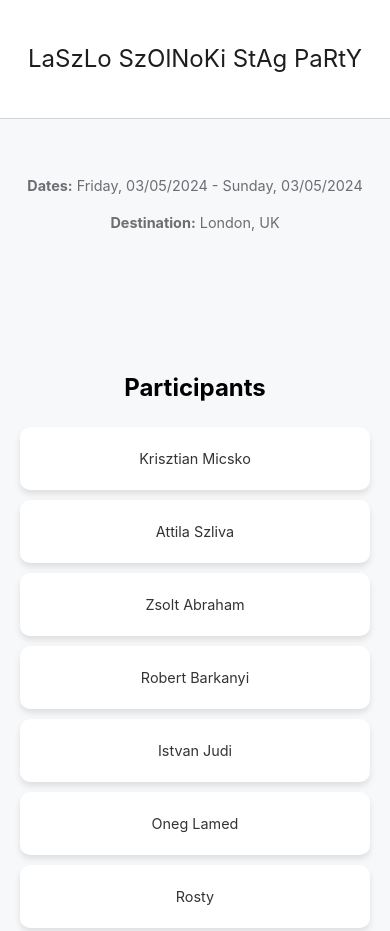
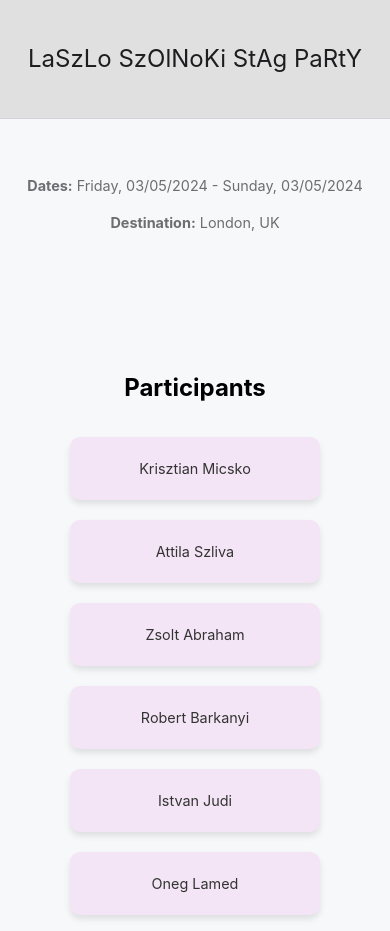
Before and after one commit to DeeOliver/WebSites, a plain HTML site: page index.html in a window 390 px wide. Shown: the top 931 px of the page. Drawn offline with Linux system fonts and the light colour scheme.

Commit message:
style.css

```diff
--- a/style.css
+++ b/style.css
@@ -1,66 +1,73 @@
 body {
     font-family: -apple-system, BlinkMacSystemFont, "Segoe UI", Roboto, "Helvetica Neue", Arial, sans-serif;
-    background-color: #f7f8fa; /* A light grey background for softness */
-    color: #333; /* Dark grey color for text for better readability */
+    background-color: #f7f8fa; /* Light grey background for softness */
+    color: #333; /* Dark grey color for text readability */
     line-height: 1.6;
     margin: 0;
     padding: 0;
 }
 
 header {
-    background-color: #fff; /* White background for the header */
+    background-color: #E0E0E0; /* Soft pastel background for the header */
     color: #1d1d1f; /* Almost black for text */
-    padding: 40px 0; /* Ample padding for a spacious look */
-    border-bottom: 1px solid #d2d2d7; /* A subtle border to delineate the header */
+    padding: 40px 0; /* Spacious padding */
+    border-bottom: 1px solid #d2d2d7; /* Subtle border */
     text-align: center;
 }
 
 header h1 {
     font-weight: normal;
-    font-size: 2rem; /* Large font size for the main heading */
+    font-size: 2rem; /* Main heading size */
     margin: 0;
 }
 
 .info, .participants {
-    padding: 40px 20px; /* Consistent padding for sections */
+    padding: 40px 20px; /* Consistent padding */
     text-align: center;
-    max-width: 1200px; /* Max width to control the line length */
-    margin: auto; /* Center the content */
+    max-width: 800px; /* Reduced max width for a more modern look */
+    margin: auto; /* Centering content */
 }
 
 .info p {
-    font-size: 1rem; /* Readable font size for information paragraphs */
-    color: #6d6d72; /* Slightly lighter text color for less prominence */
+    font-size: 1rem; /* Paragraph font size */
+    color: #6d6d72; /* Slightly lighter text color */
 }
 
 .participants h2 {
-    color: #000; /* Black color for subheadings for emphasis */
+    color: #000; /* Black for emphasis */
     margin: 40px 0 20px;
+}
+
+.participant-img {
+    max-width: 100%; /* Ensures image is responsive */
+    height: auto; /* Maintain aspect ratio */
+    margin: 20px 0; /* Space between header and image */
 }
 
 ul {
     list-style: none;
     padding: 0;
+    display: flex;
+    flex-direction: column;
+    align-items: center; /* Aligns items in the center reducing width */
 }
 
 ul li {
-    background: #fff; /* White background for list items */
+    background: #F3E5F5; /* Light pastel background for list items */
     margin: 10px 0;
     padding: 20px;
-    border-radius: 10px; /* Rounded corners for a modern look */
-    box-shadow: 0 4px 6px rgba(0,0,0,0.1); /* Subtle shadow for depth */
-    display: flex;
-    justify-content: center; /* Center list items */
-    align-items: center;
+    border-radius: 10px; /* Rounded corners */
+    box-shadow: 0 4px 6px rgba(0,0,0,0.1); /* Subtle shadow */
+    width: 60%; /* Reducing width for a modern look */
     text-align: center;
 }
 
 @media (max-width: 768px) {
     .info p, ul li {
-        font-size: 0.9rem; /* Slightly smaller font size for mobile */
+        font-size: 0.9rem; /* Adjust for smaller screens */
     }
 
     header h1 {
-        font-size: 1.5rem; /* Adjust header size for mobile */
+        font-size: 1.5rem; /* Header size adjustment */
     }
 }
```
